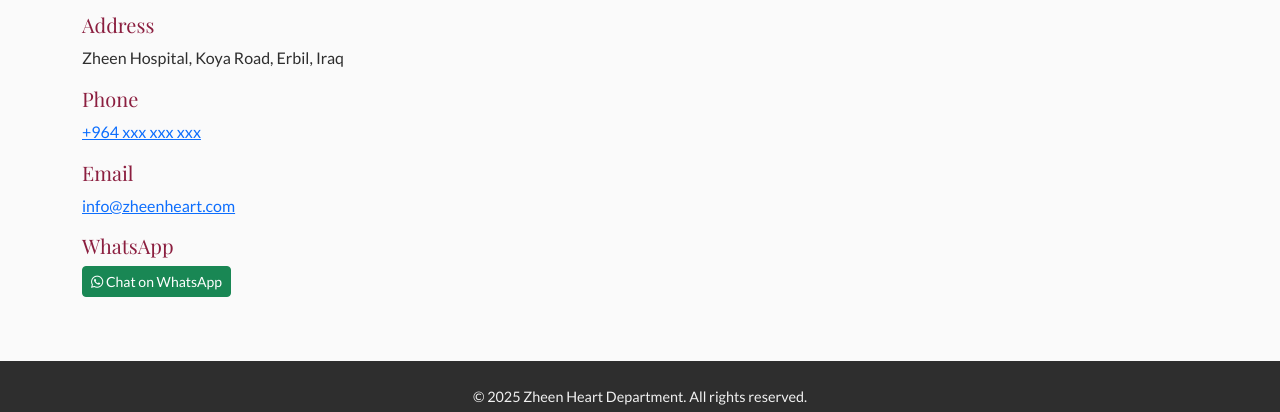
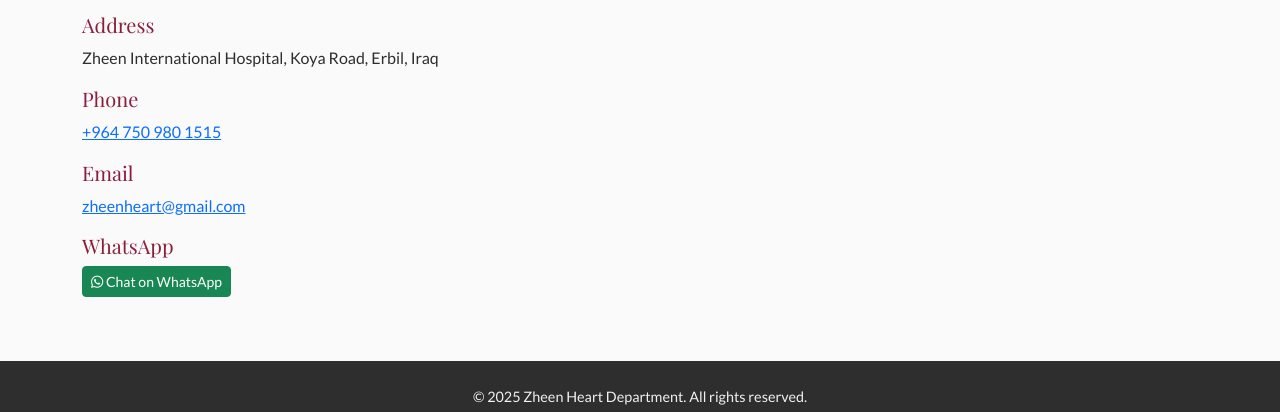
Before and after one commit to s4nch3z-137/s4nch3z-137.github.io, a plain HTML site: page contact.html in a window 1280 px wide. Shown: the part 787-1199 px from the top of the page. Drawn offline with nearby package versions, Linux system fonts and the light colour scheme.

Commit message:
Update contact.html

```diff
--- a/contact.html
+++ b/contact.html
@@ -60,13 +60,13 @@
           </div>
           <p><a href="https://www.openstreetmap.org/?mlat=36.19445&amp;mlon=44.04449#map=16/36.19445/44.04449" target="_blank">View larger map</a></p>
           <h5>Address</h5>
-          <p>Zheen Hospital, Koya Road, Erbil, Iraq</p>
+          <p>Zheen International Hospital, Koya Road, Erbil, Iraq</p>
           <h5>Phone</h5>
-          <p><a href="tel:+964xxxxxxxxxx">+964&nbsp;xxx&nbsp;xxx&nbsp;xxx</a></p>
+          <p><a href="tel:+9647509801515">+964&nbsp;750&nbsp;980&nbsp;1515</a></p>
           <h5>Email</h5>
-          <p><a href="mailto:info@zheenheart.com">info@zheenheart.com</a></p>
+          <p><a href="mailto:zheenheart@gmail.com">zheenheart@gmail.com</a></p>
           <h5>WhatsApp</h5>
-          <p><a href="https://wa.me/964xxxxxxxxxx" class="btn btn-success btn-sm"><i class="fab fa-whatsapp"></i> Chat on WhatsApp</a></p>
+          <p><a href="https://wa.me/9647509801515" class="btn btn-success btn-sm"><i class="fab fa-whatsapp"></i> Chat on WhatsApp</a></p>
         </div>
         <div class="col-lg-6" data-aos="fade-up" data-aos-delay="100">
           <h2>Request an Appointment</h2>
```
